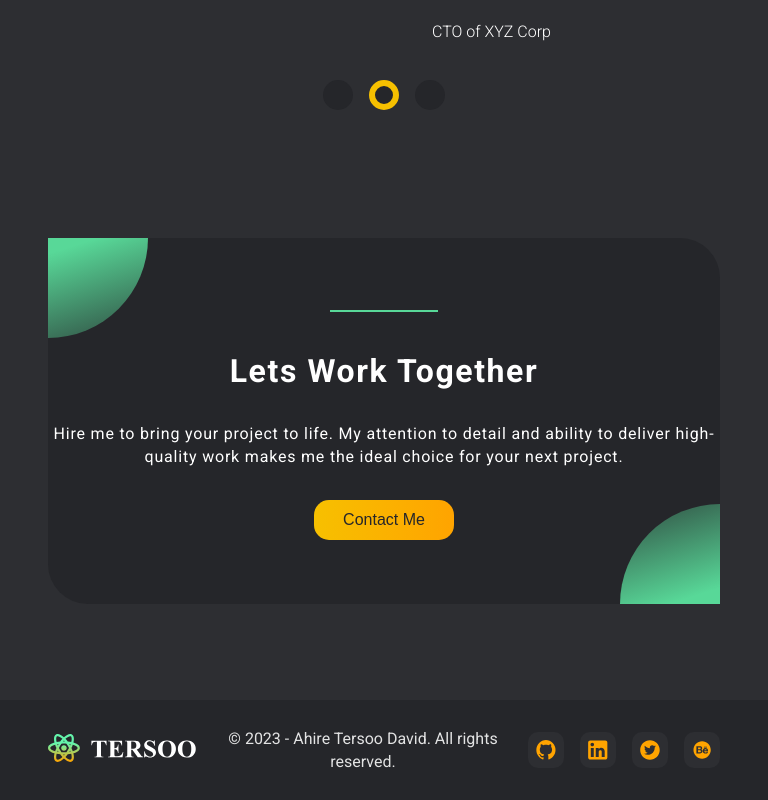
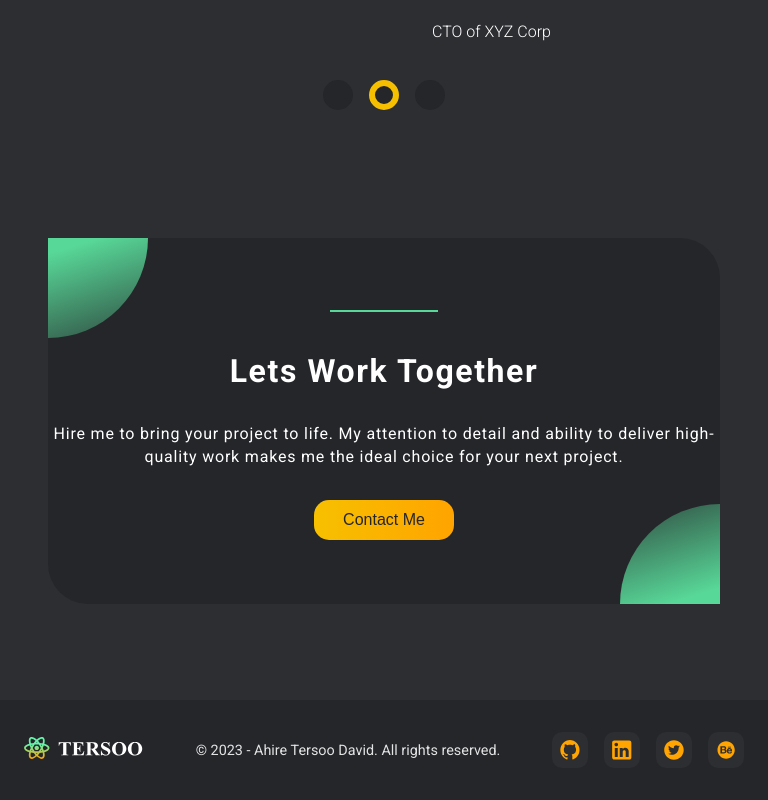
Before and after one commit to tersoo-ahire/Portfolio, a React (Vite) app in the folder project/: page / in a window 768 px wide. Shown: the part 5445-6245 px from the top of the page. Built offline with nearby package versions, Linux system fonts and the light colour scheme.

Commit message:
made footer responsive for large tablets

```diff
--- a/project/src/components/Footer.jsx
+++ b/project/src/components/Footer.jsx
@@ -2,6 +2,7 @@ import React from "react";
 import '../styles/footer.css';
 import '../styles_mobile/footer.css';
 import '../styles_tablet_small/footer.css';
+import '../styles_tablet_large/footer.css';
 import { Link } from "react-router-dom";
 import logo from "../assets/tersoo-logo.svg";
 import github from "../assets/github.svg";
--- a/project/src/styles_tablet_large/App.css
+++ b/project/src/styles_tablet_large/App.css
@@ -17,7 +17,7 @@
     .contact-container {
         padding: 0em 1.5em;
         margin-top: 8em;
-        margin-bottom: 6em;
+        margin-bottom: 8em;
         gap: 1.5em;
     }
 
--- /dev/null
+++ b/project/src/styles_tablet_large/footer.css
@@ -0,0 +1,14 @@
+@media (max-width: 1000px) {
+    footer {
+        padding: 1.625em 1.5em;
+    }
+
+    .image {
+        width: 120px;
+    }
+
+    .freelance1 {
+        font-weight: 400;
+        font-size: 0.9rem;
+    }
+}
```
